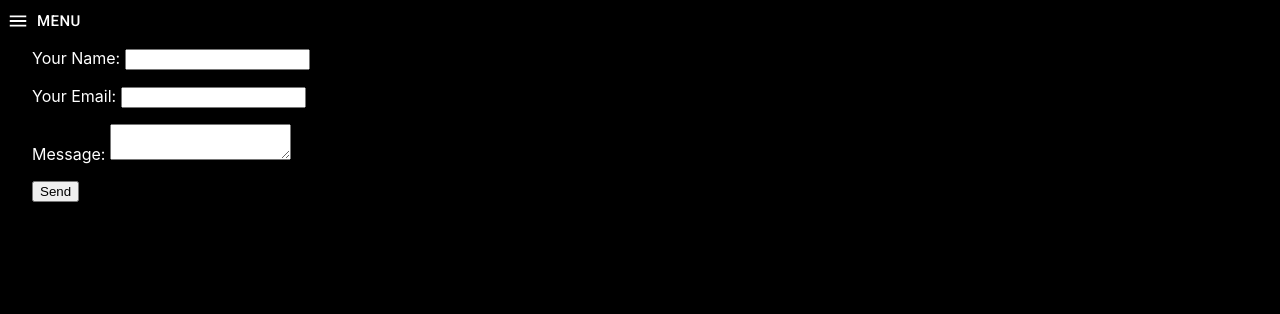
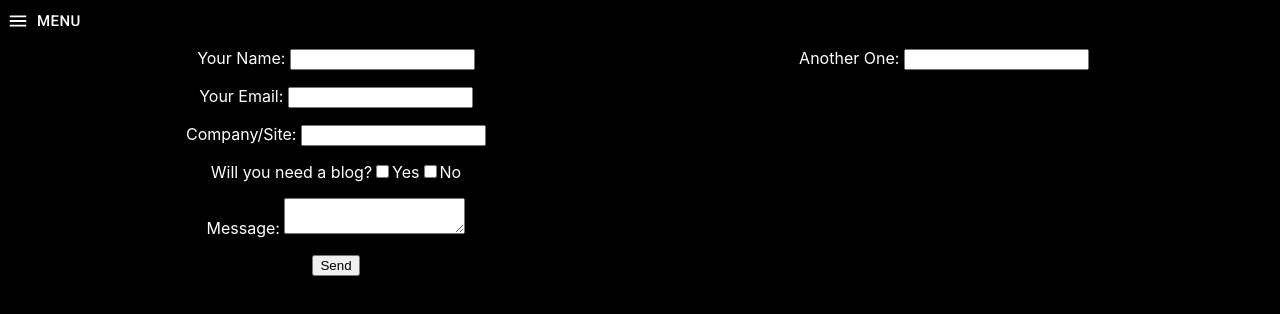
Before and after one commit to lucsedirae/lucsedirae.github.io, a React (Create React App) app: page /questionnaire in a window 1280 px wide. Shown: the top 314 px of the page. Built offline with nearby package versions, Linux system fonts and the light colour scheme.

Commit message:
Updated Q form

```diff
--- a/public/index.html
+++ b/public/index.html
@@ -31,6 +31,9 @@
         <input type="text" name="name" />
         <input type="email" name="email" />
         <textarea name="message"></textarea>
+        <input type="text" name="company" />
+        <input type="checkbox" id="blog1" name="blog1" value="Yes"/>
+        <input type="checkbox" id="blog2" name="blog2" value="No"/>
       </form>
 
       <div id="root"></div>
--- a/src/components/pages/Questionnaire.js
+++ b/src/components/pages/Questionnaire.js
@@ -2,34 +2,17 @@
 import React from "react";
 
 //* MUI comps, hooks, icons
-import Container from "@material-ui/core/Container"
-
-// const encode = (data) => {
-//     return Object.keys(data)
-//         .map(key => encodeURIComponent(key) + "=" + encodeURIComponent(data[key]))
-//         .join("&");
-//   }
+import Container from "@material-ui/core/Container";
+import Grid from "@material-ui/core/Grid";
 
 //* Exported component
 const Questionnaire = () => {
-    // document.getElementById("root")
-
-  //  const handleSubmit = e => {
-  //       fetch("/", {
-  //         method: "POST",
-  //         headers: { "Content-Type": "application/x-www-form-urlencoded" },
-  //         body: encode({ "form-name": "contact", ...this.state })
-  //       })
-  //         .then(() => alert("Success!"))
-  //         .catch(error => alert(error));
-
-  //       e.preventDefault();
-  //     };
-
   return (
-    <Container style={{padding: "2rem"}}>
+    <Container style={{ padding: "2rem" }}>
       {/* <form onSubmit={handleSubmit} name="questionnaire"> */}
           <form name="questionnaire" method="post">
+      <Grid container >
+        <Grid item xs={12} md={6} align="center">
             <input type="hidden" name="form-name" value="questionnaire" />
             <p>
               <label>
@@ -43,14 +26,35 @@ const Questionnaire = () => {
             </p>
             <p>
               <label>
+                Company/Site: <input type="text" name="company" />
+              </label>
+            </p>
+            <p>
+              Will you need a blog?
+              <input type="checkbox" id="blog1" name="blog1" value="Yes"/>
+              <label for="blog1">Yes</label>
+              <input type="checkbox" id="blog2" name="blog2" value="No"/>
+              <label for="blog1">No</label>
+            </p>
+
+            <p>
+              <label>
                 Message: <textarea name="message"></textarea>
               </label>
             </p>
             <p>
               <button type="submit">Send</button>
             </p>
+        </Grid>
+        <Grid item xs={12} md={6} align="center">
+          <p>
+            <label>
+              Another One: <input />
+            </label>
+          </p>
+        </Grid>
+      </Grid>
           </form>
-
     </Container>
   );
 };
```
Also changed, not shown: 1 other file (tests, documents, lock files or other folders). Lines whose indentation alone changed are shown as unchanged.
